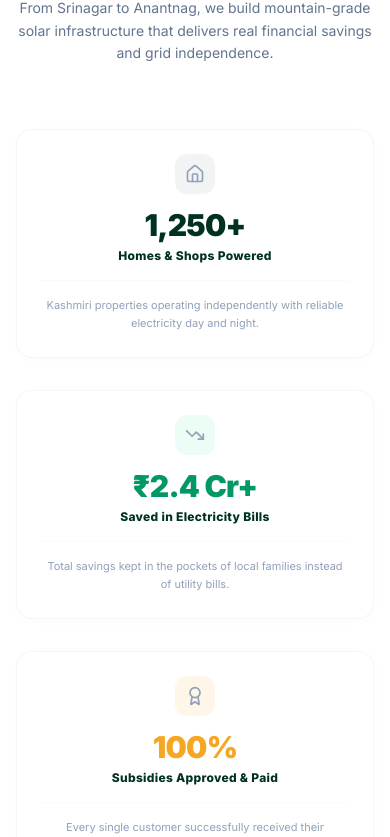
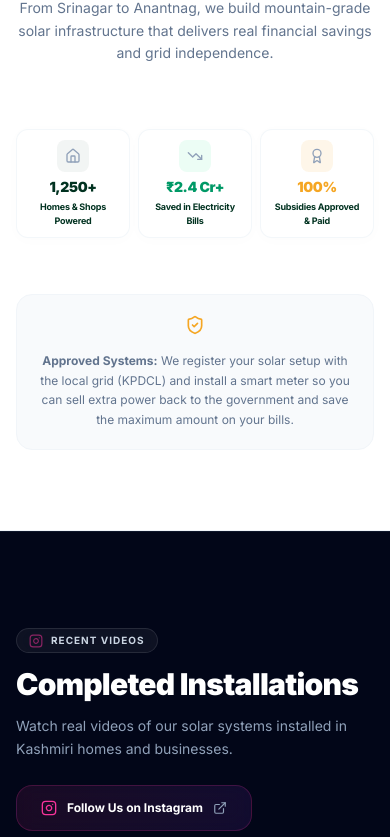
Before and after one commit to waximhq-spec/tpp, a Next.js app: page / in a window 390 px wide. Shown: the part 999-1836 px from the top of the page. Built offline with nearby package versions, Linux system fonts and the light colour scheme.

Commit message:
Optimize stats grid layout to display as horizontal row on mobile devices

```diff
--- a/src/components/Stats.tsx
+++ b/src/components/Stats.tsx
@@ -51,7 +51,7 @@ export default function Stats() {
         </div>
 
         {/* Highlight Main Stats Showcase Grid */}
-        <div className="grid grid-cols-1 md:grid-cols-3 gap-8 max-w-5xl mx-auto">
+        <div className="grid grid-cols-3 md:grid-cols-3 gap-2 md:gap-8 max-w-5xl mx-auto">
           {stats.map((stat, idx) => {
             const Icon = stat.icon;
             return (
@@ -61,22 +61,22 @@ export default function Stats() {
                 whileInView={{ opacity: 1, y: 0 }}
                 viewport={{ once: true, margin: '-20px' }}
                 transition={{ duration: 0.4, delay: idx * 0.08 }}
-                className="bg-white border border-slate-100/80 hover:border-slate-200 shadow-[0_2px_15px_rgba(0,0,0,0.015)] hover:shadow-[0_8px_30px_rgba(1,50,32,0.04)] rounded-2xl p-6 transition-all duration-300 group hover:-translate-y-1 text-center sm:text-left flex flex-col justify-between"
+                className="bg-white border border-slate-100/80 hover:border-slate-200 shadow-[0_2px_15px_rgba(0,0,0,0.015)] hover:shadow-[0_8px_30px_rgba(1,50,32,0.04)] rounded-xl md:rounded-2xl p-2.5 md:p-6 transition-all duration-300 group hover:-translate-y-1 text-center md:text-left flex flex-col justify-between"
               >
                 <div>
-                  <div className={`w-10 h-10 rounded-xl ${stat.bg} flex items-center justify-center text-slate-400 group-hover:text-primary transition-colors duration-300 mx-auto sm:mx-0 mb-4`}>
-                    <Icon className="w-5 h-5 text-current" />
+                  <div className={`w-8 h-8 md:w-10 md:h-10 rounded-lg md:rounded-xl ${stat.bg} flex items-center justify-center text-slate-400 group-hover:text-primary transition-colors duration-300 mx-auto md:mx-0 mb-2 md:mb-4`}>
+                    <Icon className="w-4 h-4 md:w-5 md:h-5 text-current" />
                   </div>
 
-                  <p className={`text-3xl font-black ${stat.color} tracking-tight leading-none`}>
+                  <p className={`text-sm sm:text-xl md:text-3xl font-black ${stat.color} tracking-tight leading-none`}>
                     {stat.value}
                   </p>
-                  <p className="text-xs font-extrabold text-primary tracking-wide mt-2">
+                  <p className="text-[9px] sm:text-xs font-bold md:font-extrabold text-primary tracking-tight mt-1.5 md:mt-2">
                     {stat.label}
                   </p>
                 </div>
 
-                <p className="text-[11px] text-slate-400 leading-relaxed mt-4 pt-4 border-t border-slate-50">
+                <p className="hidden md:block text-[11px] text-slate-400 leading-relaxed mt-4 pt-4 border-t border-slate-50">
                   {stat.description}
                 </p>
               </motion.div>
```
